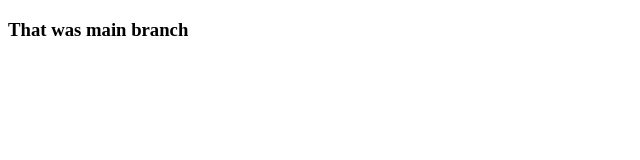
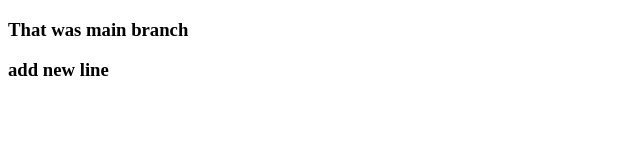
Before and after one commit to Tamilrasu/FirstRepo, a plain HTML site: page index.html in a window 1280 px wide. Shown: the whole page, without its empty margins (0-640 px from the left). Drawn offline with Linux system fonts and the light colour scheme.

Commit message:
Update index.html

```diff
--- a/index.html
+++ b/index.html
@@ -8,6 +8,7 @@
 <body>
     <h3>
         That was main branch
+        <p>add new line </p>
     </h3>
 </body>
 </html>
```
